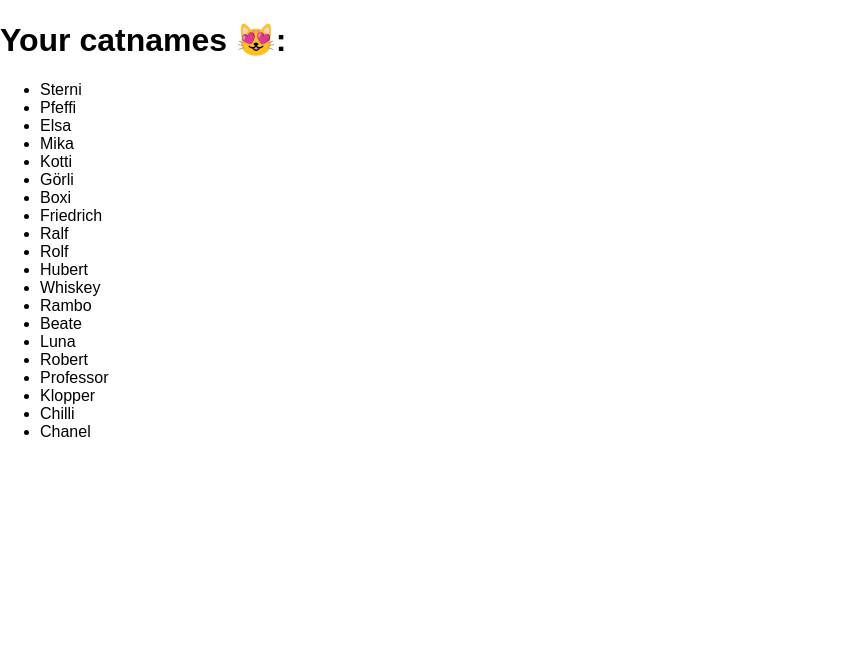
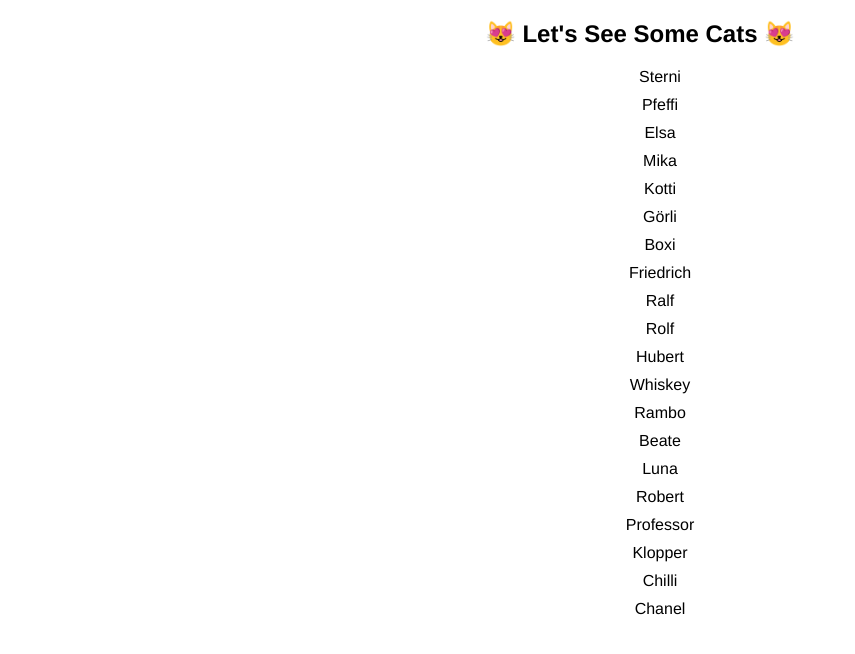
Before and after one commit to timpriwe/cat-names, a React (Create React App) app: page / in a window 1280 px wide. Shown: the top 654 px of the page, without its empty margins (0-855 px from the left). Built offline with nearby package versions, Linux system fonts and the light colour scheme.

Commit message:
added some styling

```diff
--- a/src/App.js
+++ b/src/App.js
@@ -34,10 +34,12 @@ return result;
 
 }
 
+
+
   render() {
     return (
       <div className="cat-names">
-        <h1>Your catnames <span role="img" aria-label="loving cat">😻</span>:</h1>
+        <h2><span role="img" aria-label="loving cat">😻</span> Let's See Some Cats <span role="img" aria-label="loving cat">😻</span></h2>
         <ul className="list-of-cats">
             {
               Object
--- a/src/index.css
+++ b/src/index.css
@@ -1,5 +1,14 @@
 body {
   margin: 0;
   padding: 0;
-  font-family: sans-serif;
+  font-family: "Helvetica";
+  text-align: center;
 }
+
+ul {
+  list-style-type: none;
+}
+
+li {
+  padding-bottom: 10px;
+}
```
